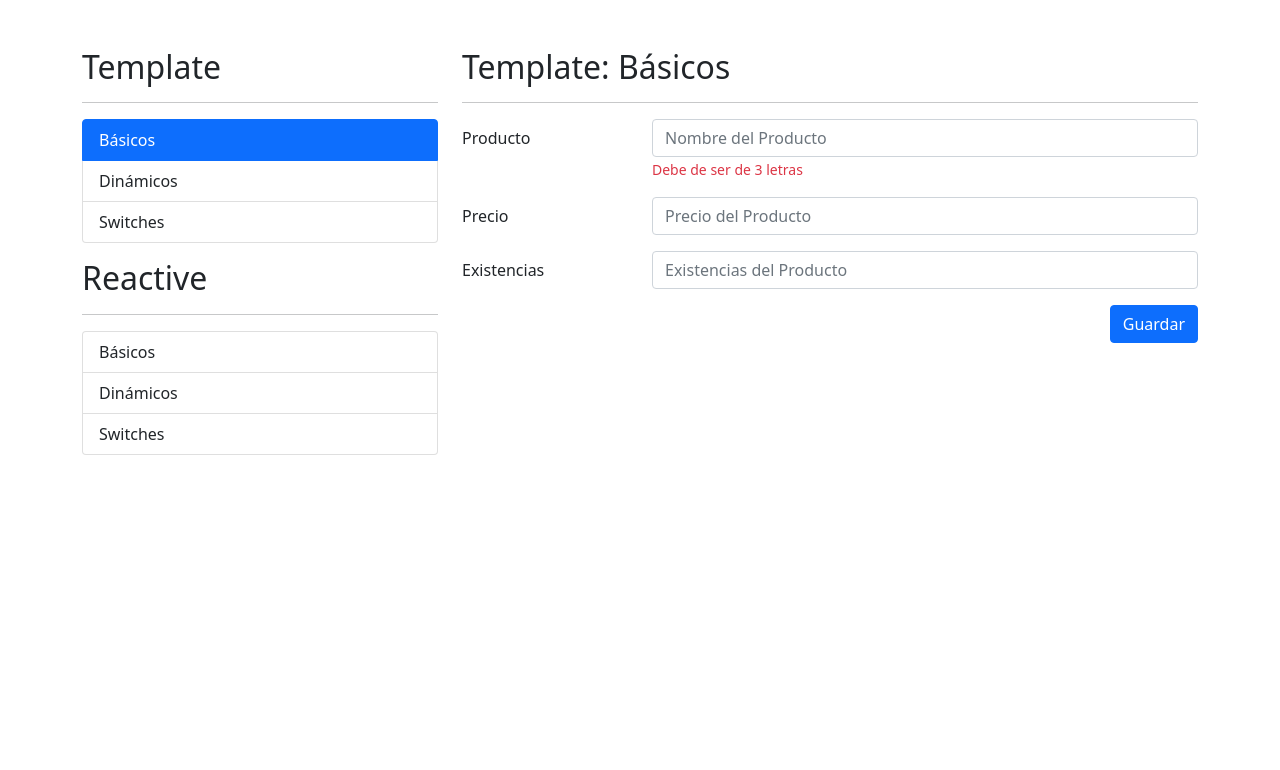
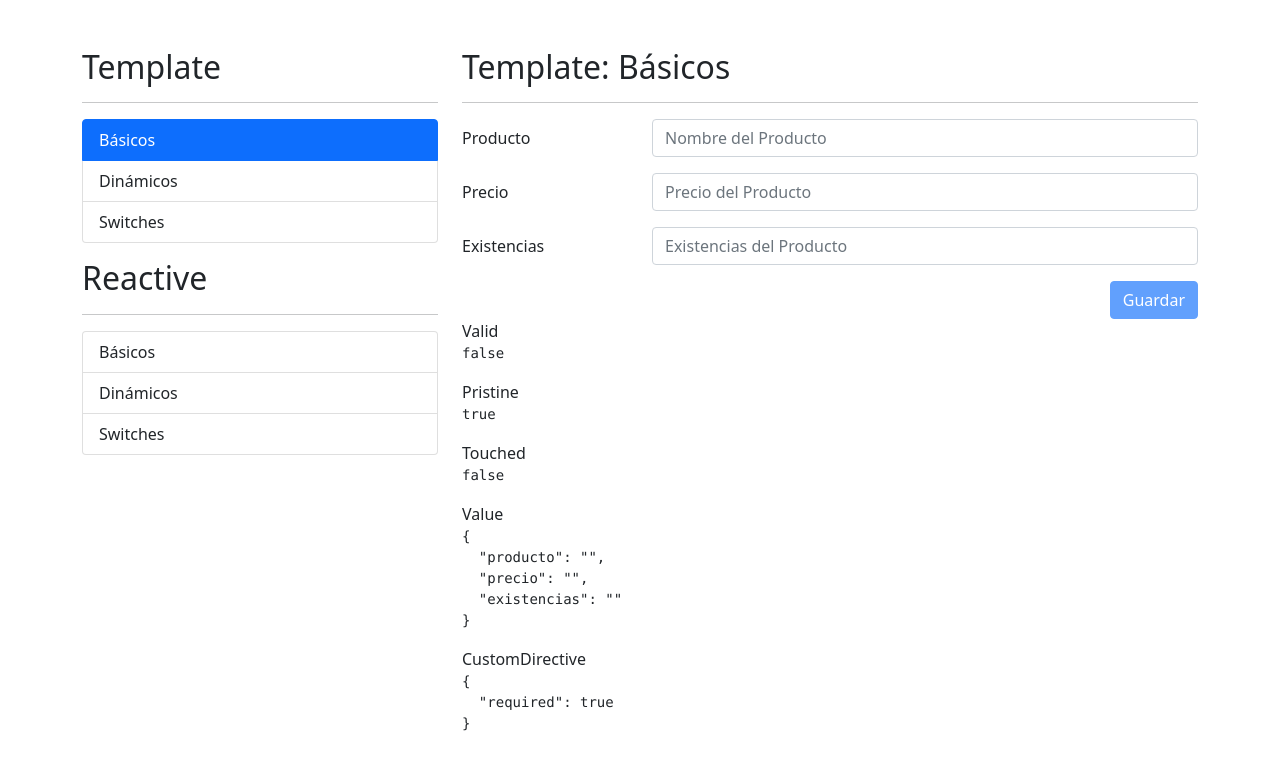
Before and after one commit to CharlieCastleWeb/06-formulariosApp, an Angular app: page /template/basicos in a window 1280 px wide. Shown: the top 770 px of the page. Built offline with nearby package versions, Linux system fonts and the light colour scheme.

Commit message:
Completadas validaciones formulario template

```diff
--- a/src/app/template/basicos/basicos.component.html
+++ b/src/app/template/basicos/basicos.component.html
@@ -3,16 +3,30 @@
 
 <div class="row">
     <div class="col">
-        <form>
+        <form
+            (ngSubmit)="guardar()"
+            #miFormulario="ngForm"
+            autocomplete="off">
+
             <!--Campo de producto-->
             <div class="mb-3 row">
                 <label class="col-sm-3 col-form-label">Producto</label>
                 <div class="col-sm-9">
+
                     <input
                         type="text"
                         class="form-control"
-                        placeholder="Nombre del Producto">
-                    <span class="form-text text-danger">Debe de ser de 3 letras</span>
+                        ngModel
+                        name="producto"
+                        placeholder="Nombre del Producto"
+                        required
+                        minlength="3">
+
+                    <span
+                        class="form-text text-danger"
+                        *ngIf=" nombreValido() ">
+                        Debe de ser de 3 letras</span>
+
                 </div>
             </div>
 
@@ -23,7 +37,14 @@
                     <input
                         type="number"
                         class="form-control"
+                        ngModel
+                        name="precio"
                         placeholder="Precio del Producto">
+
+                    <span
+                    class="form-text text-danger"
+                    *ngIf=" precioValido() ">
+                    El precio debe de ser 0 o mayor.</span>
                 </div>
             </div>
 
@@ -34,7 +55,12 @@
                     <input
                         type="number"
                         class="form-control"
-                        placeholder="Existencias del Producto">
+                        ngModel
+                        name="existencias"
+                        customMin
+                        [minimo]="0"
+                        placeholder="Existencias del Producto"
+                        required>
                 </div>
             </div>
 
@@ -42,12 +68,31 @@
                 <div class="col">
                     <button
                         type="submit"
-                        class="btn btn-primary float-end"
-
-                        >Guardar</button>
+                        [disabled]="miFormulario.invalid"
+                        class="btn btn-primary float-end">
+                        Guardar</button>
                 </div>
             </div>
 
         </form>
     </div>
 </div>
+
+<div class="row">
+    <div class="col">
+        <span>Valid</span>
+        <pre>{{ miFormulario.valid }}</pre>
+
+        <span>Pristine</span>
+        <pre>{{ miFormulario.pristine | json}}</pre>
+
+        <span>Touched</span>
+        <pre>{{ miFormulario.touched }}</pre>
+
+        <span>Value</span>
+        <pre>{{ miFormulario.value | json}}</pre>
+
+        <span>CustomDirective</span>
+        <pre>{{ miFormulario.controls['existencias']?.errors | json}}</pre>
+    </div>
+</div>
--- a/src/app/template/basicos/basicos.component.ts
+++ b/src/app/template/basicos/basicos.component.ts
@@ -1,4 +1,5 @@
-import { Component, OnInit } from '@angular/core';
+import { Component, OnInit, ViewChild } from '@angular/core';
+import { NgForm } from '@angular/forms';
 
 @Component({
   selector: 'app-basicos',
@@ -8,9 +9,25 @@
 })
 export class BasicosComponent implements OnInit {
 
+  @ViewChild('miFormulario') miFormulario!: NgForm;
+
   constructor() { }
 
-  ngOnInit(): void {
+  ngOnInit(): void { }
+
+  nombreValido(): boolean {
+    return  this.miFormulario?.controls['producto']?.invalid &&
+            this.miFormulario?.controls['producto']?.touched;
+  }
+
+  precioValido(): boolean {
+
+    return  this.miFormulario?.controls['precio']?.touched &&
+            this.miFormulario?.controls['precio']?.value < 0;
+  }
+
+  guardar() {
+    console.log(this.miFormulario);
   }
 
 }
--- /dev/null
+++ b/src/app/template/directives/custom-min.directive.ts
@@ -0,0 +1,27 @@
+import { Directive, Input } from '@angular/core';
+import { FormControl, NG_VALIDATORS, Validator } from '@angular/forms';
+
+@Directive({
+    selector: '[customMin][ngModel]',
+    providers: [{
+        provide: NG_VALIDATORS,
+        useExisting: CustomMinDirective,
+        multi: true
+    }]
+})
+export class CustomMinDirective implements Validator{
+
+    @Input() minimo!: number;
+
+    constructor() {}
+
+    validate( control: FormControl ) {
+        const inputValue = control.value;
+
+
+        return ( inputValue < this.minimo )
+                ? {'customMin': true}
+                : null;
+    }
+
+}
--- a/src/app/template/template.module.ts
+++ b/src/app/template/template.module.ts
@@ -1,20 +1,24 @@
 import { NgModule } from '@angular/core';
 import { CommonModule } from '@angular/common';
+import { FormsModule } from '@angular/forms';
 
 import { TemplateRoutingModule } from './template-routing.module';
 import { BasicosComponent } from './basicos/basicos.component';
 import { DinamicosComponent } from './dinamicos/dinamicos.component';
 import { SwitchesComponent } from './switches/switches.component';
+import { CustomMinDirective } from './directives/custom-min.directive';
 
 
 @NgModule({
   declarations: [
     BasicosComponent,
     DinamicosComponent,
-    SwitchesComponent
+    SwitchesComponent,
+    CustomMinDirective
   ],
   imports: [
     CommonModule,
+    FormsModule,
     TemplateRoutingModule
   ]
 })
```
